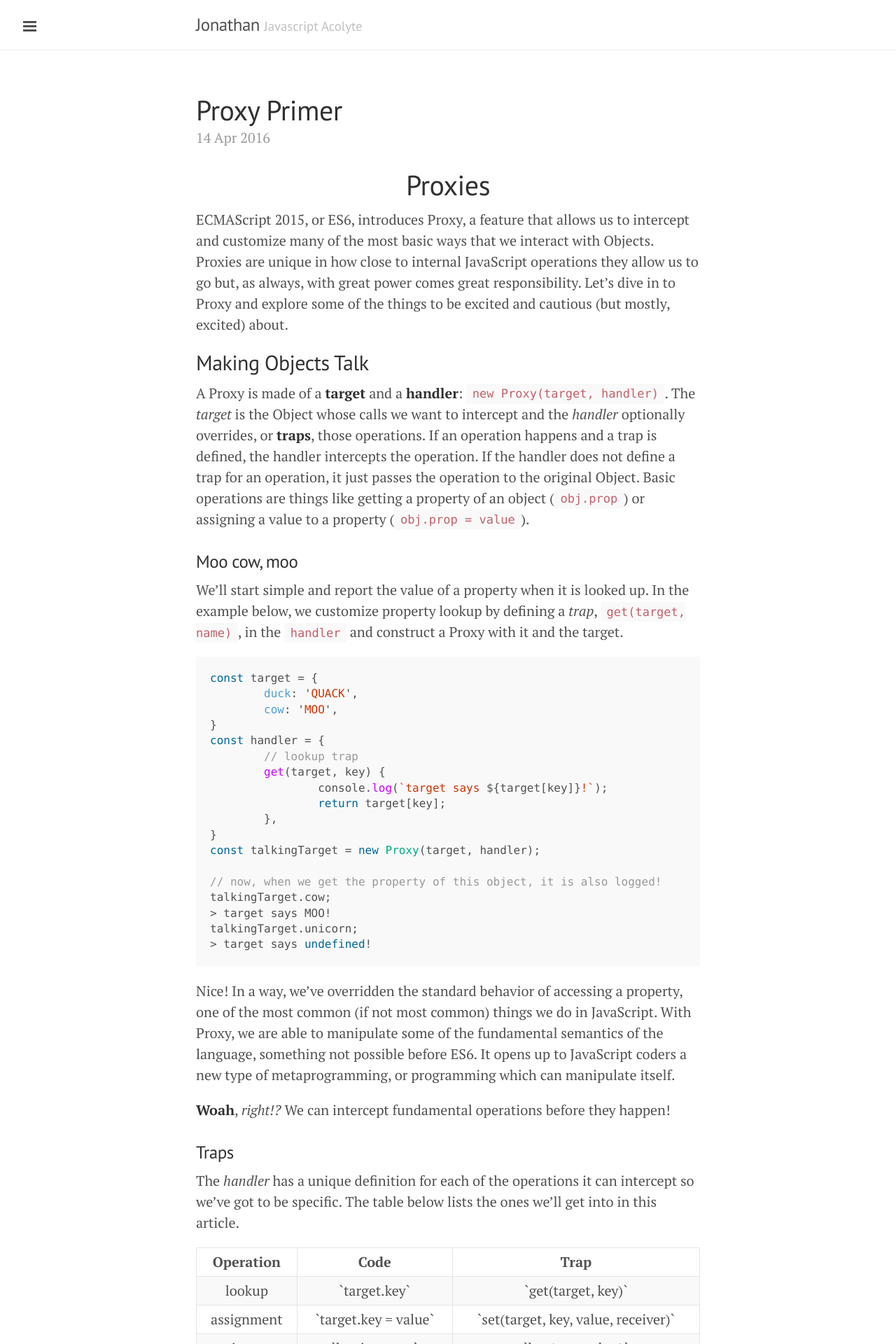
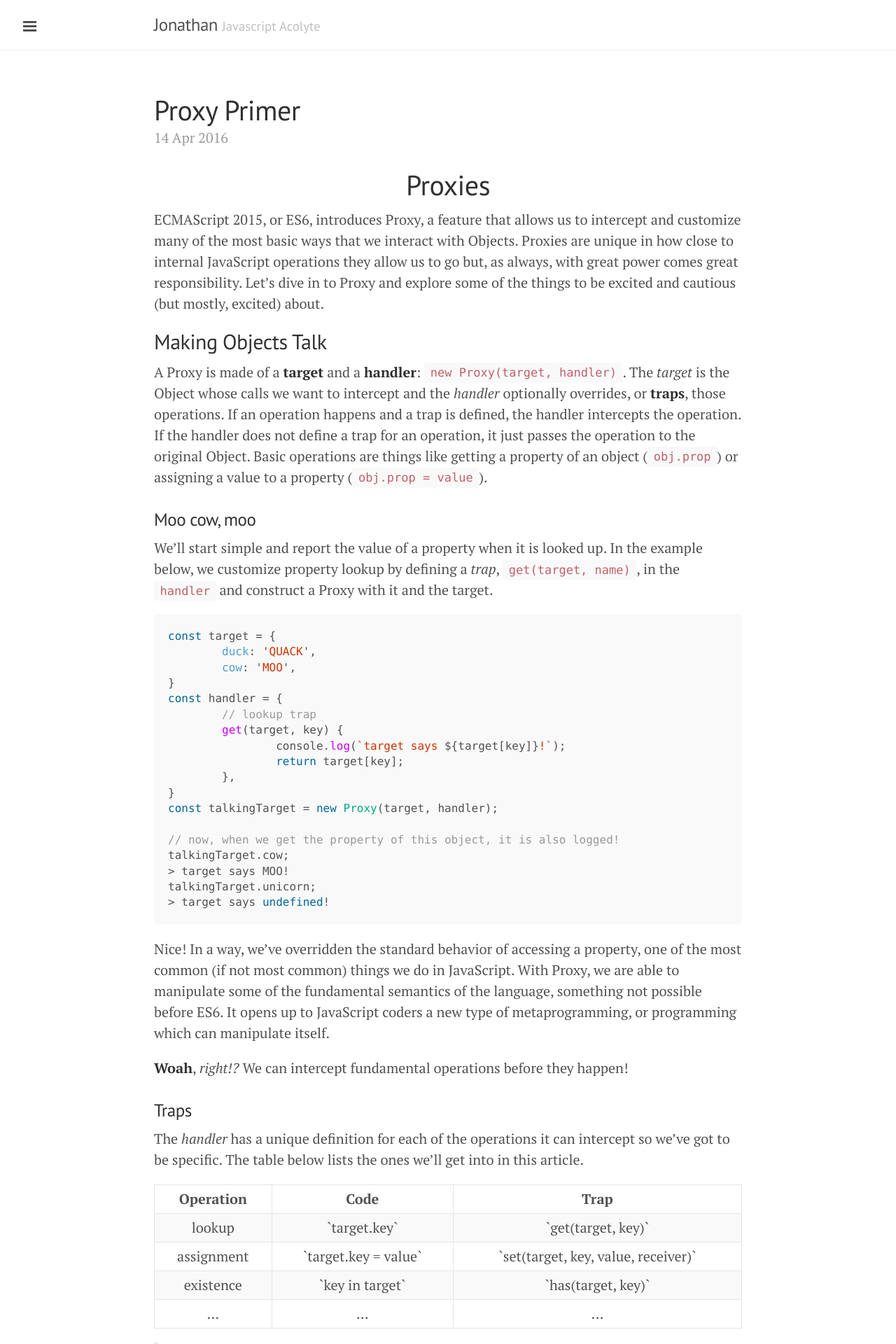
Before and after one commit to JonKrone/JonKrone.github.io, a Jekyll site: the page built from index.html, in a window 1280 px wide. Shown: the top 1920 px of the page at 70% size. Built offline with Jekyll 4.4.1, drawn with Linux system fonts in a browser that asks for light colours; the list of posts is cut into pages by our own code.

Commit message:
Increase .container column width

```diff
--- a/public/css/lanyon.css
+++ b/public/css/lanyon.css
@@ -70,19 +70,20 @@ h1, h2, h3, h4, h5, h6 {
  * Container
  *
  * Center the page content.
+ * 28, 32, 38
  */
 
 .container {
-  max-width: 28rem;
+  max-width: 30rem;
 }
 @media (min-width: 38rem) {
   .container {
-    max-width: 32rem;
+    max-width: 35rem;
   }
 }
 @media (min-width: 56rem) {
   .container {
-    max-width: 38rem;
+    max-width: 44rem;
   }
 }
 
```
